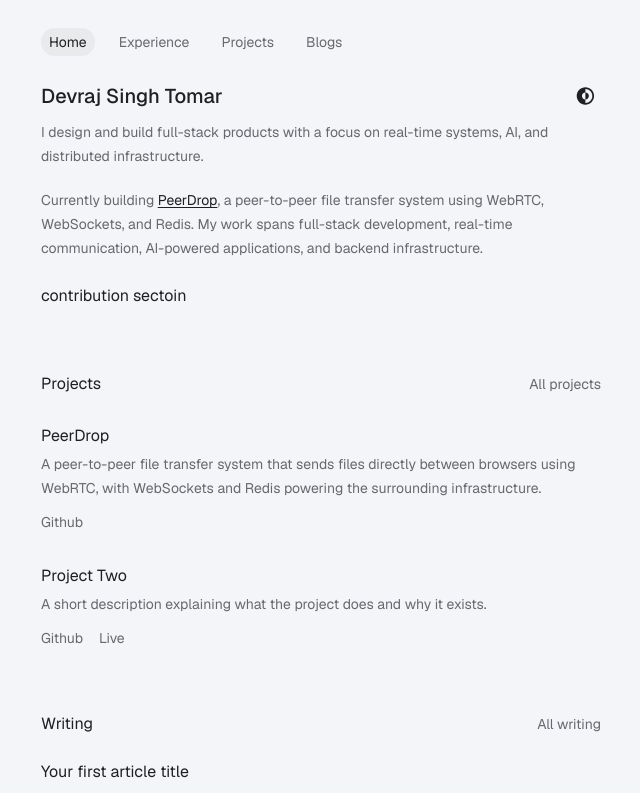
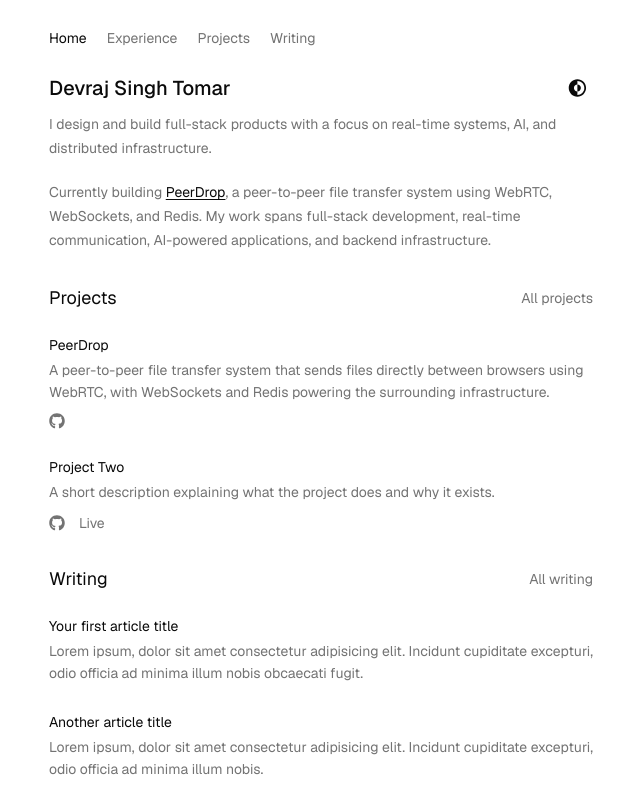
Before and after one commit to Devraj-singh-tomar/devraj-portfolio, a Next.js app: page / in a window 1280 px wide. Shown: the top 793 px of the page, without its empty margins (319-959 px from the left). Built offline with nearby package versions, Linux system fonts and the light colour scheme.

Commit message:
feat: update styles and layout across components, enhance writing and project sections

```diff
--- a/src/app/globals.css
+++ b/src/app/globals.css
@@ -48,93 +48,72 @@
 }
 
 :root {
-  --background: oklch(0.97 0.005 285);
-  --foreground: oklch(0.24 0.01 285);
-
-  --card: oklch(0.985 0.004 285);
-  --card-foreground: oklch(0.24 0.01 285);
-
-  --popover: oklch(0.985 0.004 285);
-  --popover-foreground: oklch(0.24 0.01 285);
-
-  --primary: oklch(0.25 0.01 285);
-  --primary-foreground: oklch(0.97 0.005 285);
-
-  --secondary: oklch(0.94 0.006 285);
-  --secondary-foreground: oklch(0.25 0.01 285);
-
-  --muted: oklch(0.94 0.006 285);
-  --muted-foreground: oklch(0.52 0.01 285);
-
-  --accent: oklch(0.94 0.006 285);
-  --accent-foreground: oklch(0.25 0.01 285);
-
-  --destructive: oklch(0.58 0.22 27);
-
-  --border: oklch(0.89 0.006 285);
-  --input: oklch(0.89 0.006 285);
-  --ring: oklch(0.68 0.01 285);
-
-  --chart-1: oklch(0.65 0.12 285);
-  --chart-2: oklch(0.6 0.1 200);
-  --chart-3: oklch(0.55 0.1 140);
-  --chart-4: oklch(0.65 0.1 70);
-  --chart-5: oklch(0.6 0.12 25);
-
+  --background: oklch(1 0 0);
+  --foreground: oklch(0.145 0 0);
+  --card: oklch(1 0 0);
+  --card-foreground: oklch(0.145 0 0);
+  --popover: oklch(1 0 0);
+  --popover-foreground: oklch(0.145 0 0);
+  --primary: oklch(0.205 0 0);
+  --primary-foreground: oklch(0.985 0 0);
+  --secondary: oklch(0.97 0 0);
+  --secondary-foreground: oklch(0.205 0 0);
+  --muted: oklch(0.97 0 0);
+  --muted-foreground: oklch(0.556 0 0);
+  --accent: oklch(0.97 0 0);
+  --accent-foreground: oklch(0.205 0 0);
+  --destructive: oklch(0.577 0.245 27.325);
+  --border: oklch(0.922 0 0);
+  --input: oklch(0.922 0 0);
+  --ring: oklch(0.708 0 0);
+  --chart-1: oklch(0.87 0 0);
+  --chart-2: oklch(0.556 0 0);
+  --chart-3: oklch(0.439 0 0);
+  --chart-4: oklch(0.371 0 0);
+  --chart-5: oklch(0.269 0 0);
   --radius: 0.625rem;
-
-  --sidebar: oklch(0.955 0.005 285);
-  --sidebar-foreground: oklch(0.24 0.01 285);
-  --sidebar-primary: oklch(0.25 0.01 285);
-  --sidebar-primary-foreground: oklch(0.97 0.005 285);
-  --sidebar-accent: oklch(0.94 0.006 285);
-  --sidebar-accent-foreground: oklch(0.25 0.01 285);
-  --sidebar-border: oklch(0.89 0.006 285);
-  --sidebar-ring: oklch(0.68 0.01 285);
+  --sidebar: oklch(0.985 0 0);
+  --sidebar-foreground: oklch(0.145 0 0);
+  --sidebar-primary: oklch(0.205 0 0);
+  --sidebar-primary-foreground: oklch(0.985 0 0);
+  --sidebar-accent: oklch(0.97 0 0);
+  --sidebar-accent-foreground: oklch(0.205 0 0);
+  --sidebar-border: oklch(0.922 0 0);
+  --sidebar-ring: oklch(0.708 0 0);
 }
 
 .dark {
-  --background: oklch(0.18 0.006 285);
-  --foreground: oklch(0.91 0.005 285);
-
-  --card: oklch(0.225 0.008 285);
-  --card-foreground: oklch(0.91 0.005 285);
-
-  --popover: oklch(0.225 0.008 285);
-  --popover-foreground: oklch(0.91 0.005 285);
-
-  --primary: oklch(0.9 0.005 285);
-  --primary-foreground: oklch(0.18 0.006 285);
-
-  --secondary: oklch(0.27 0.008 285);
-  --secondary-foreground: oklch(0.91 0.005 285);
-
-  --muted: oklch(0.25 0.008 285);
-  --muted-foreground: oklch(0.66 0.008 285);
-
-  --accent: oklch(0.27 0.008 285);
-  --accent-foreground: oklch(0.91 0.005 285);
-
-  --destructive: oklch(0.7 0.18 22);
-
-  --border: oklch(1 0 0 / 11%);
-  --input: oklch(1 0 0 / 14%);
-  --ring: oklch(0.58 0.01 285);
-
-  --chart-1: oklch(0.7 0.12 285);
-  --chart-2: oklch(0.65 0.1 200);
-  --chart-3: oklch(0.62 0.1 140);
-  --chart-4: oklch(0.72 0.1 70);
-  --chart-5: oklch(0.68 0.12 25);
-
-  --sidebar: oklch(0.205 0.007 285);
-  --sidebar-foreground: oklch(0.91 0.005 285);
-  --sidebar-primary: oklch(0.7 0.15 285);
-  --sidebar-primary-foreground: oklch(0.95 0.005 285);
-  --sidebar-accent: oklch(0.27 0.008 285);
-  --sidebar-accent-foreground: oklch(0.91 0.005 285);
-  --sidebar-border: oklch(1 0 0 / 11%);
-  --sidebar-ring: oklch(0.58 0.01 285);
+  --background: oklch(0.145 0 0);
+  --foreground: oklch(0.985 0 0);
+  --card: oklch(0.205 0 0);
+  --card-foreground: oklch(0.985 0 0);
+  --popover: oklch(0.205 0 0);
+  --popover-foreground: oklch(0.985 0 0);
+  --primary: oklch(0.922 0 0);
+  --primary-foreground: oklch(0.205 0 0);
+  --secondary: oklch(0.269 0 0);
+  --secondary-foreground: oklch(0.985 0 0);
+  --muted: oklch(0.269 0 0);
+  --muted-foreground: oklch(0.708 0 0);
+  --accent: oklch(0.269 0 0);
+  --accent-foreground: oklch(0.985 0 0);
+  --destructive: oklch(0.704 0.191 22.216);
+  --border: oklch(1 0 0 / 10%);
+  --input: oklch(1 0 0 / 15%);
+  --ring: oklch(0.556 0 0);
+  --chart-1: oklch(0.87 0 0);
+  --chart-2: oklch(0.556 0 0);
+  --chart-3: oklch(0.439 0 0);
+  --chart-4: oklch(0.371 0 0);
+  --chart-5: oklch(0.269 0 0);
+  --sidebar: oklch(0.205 0 0);
+  --sidebar-foreground: oklch(0.985 0 0);
+  --sidebar-primary: oklch(0.488 0.243 264.376);
+  --sidebar-primary-foreground: oklch(0.985 0 0);
+  --sidebar-accent: oklch(0.269 0 0);
+  --sidebar-accent-foreground: oklch(0.985 0 0);
+  --sidebar-border: oklch(1 0 0 / 10%);
+  --sidebar-ring: oklch(0.556 0 0);
 }
 
 @layer base {
--- a/src/app/layout.tsx
+++ b/src/app/layout.tsx
@@ -23,7 +23,7 @@ export default function RootLayout({ children }: LayoutProps<"/">) {
       className={`${geistSans.variable} h-full antialiased`}
       suppressHydrationWarning
     >
-      <body className="min-h-full mx-auto sm:max-w-xl pt-7 px-2 font-sans">
+      <body className="min-h-full mx-auto sm:max-w-xl pt-7 pb-10 px-5 sm:px-4 font-sans">
         <ThemeProvider
           attribute="class"
           defaultTheme="system"
--- a/src/app/page.tsx
+++ b/src/app/page.tsx
@@ -4,12 +4,12 @@ import { WritingSection } from "@/components/writing/writing-section";
 
 export default function Home() {
   return (
-    <div className="space-y-6">
+    <div className="space-y-8">
       <Hero />
 
-      <div className="">contribution sectoin</div>
+      <ProjectsSection />
 
-      <ProjectsSection />
+      {/* <div className="">contribution sectoin</div> */}
 
       <WritingSection />
     </div>
--- a/src/app/projects/page.tsx
+++ b/src/app/projects/page.tsx
@@ -4,13 +4,13 @@ import { HeroHeader } from "@/components/hero-header";
 
 export default function ProjectsPage() {
   return (
-    <div className="pb-12">
+    <div>
       <HeroHeader
         title="Projects"
         description=" Things I've built and shipped."
       />
 
-      <section className="mt-12">
+      <section className="mt-10">
         <div className="flex flex-col gap-8">
           {projects.map((project) => (
             <ProjectItem key={project.title} project={project} />
--- a/src/app/writing/page.tsx
+++ b/src/app/writing/page.tsx
@@ -4,10 +4,10 @@ import { writings } from "@/config/writing";
 
 export default function WritingPage() {
   return (
-    <div className="">
+    <div>
       <HeroHeader title="Writing" description="Notes on building software." />
 
-      <section className="mt-12">
+      <section className="mt-10">
         <div className="flex flex-col gap-7">
           {writings.map((writing) => (
             <WritingItem key={writing.source.href} writing={writing} />
--- a/src/components/header.tsx
+++ b/src/components/header.tsx
@@ -17,8 +17,8 @@ const navLinks = [
     href: "/projects",
   },
   {
-    name: "Blogs",
-    href: "/blogs",
+    name: "Writing",
+    href: "/writing",
   },
   // {
   //   name: "Resume",
@@ -30,12 +30,12 @@ export default function Header() {
   const pathName = usePathname();
 
   return (
-    <header className="flex gap-4 items-center">
+    <header className="flex gap-5 items-center">
       {navLinks.map(({ href, name }) => (
         <Link
           key={href}
           href={href}
-          className={`${pathName === href ? "bg-foreground/5" : "text-muted-foreground"} px-2 py-1 rounded-full text-sm hover:text-foreground `}
+          className={`${pathName === href ? "" : "text-muted-foreground"}  text-sm hover:text-foreground `}
         >
           {name}
         </Link>
--- a/src/components/projects/project-item.tsx
+++ b/src/components/projects/project-item.tsx
@@ -1,5 +1,6 @@
 import { Project } from "@/config/projects";
 import Link from "next/link";
+import { FaGithub } from "react-icons/fa";
 
 type ProjectItemProps = {
   project: Project;
@@ -8,20 +9,20 @@ type ProjectItemProps = {
 export function ProjectItem({ project }: ProjectItemProps) {
   return (
     <article className="group">
-      <h3 className="text-base leading-6 ">{project.title}</h3>
+      <h3 className="text-sm leading-5">{project.title}</h3>
 
-      <p className="mt-1 max-w-[34rem] text-sm leading-6 text-muted-foreground">
+      <p className="mt-1 max-w-[34rem] text-sm leading-5.5 text-muted-foreground">
         {project.description}
       </p>
 
-      <div className="mt-3 flex items-center gap-4 text-sm text-muted-foreground">
+      <div className="mt-2.5 flex items-center gap-3.5 text-sm text-muted-foreground">
         <Link
           href={project.github}
           target="_blank"
           rel="noopener noreferrer"
-          className="hover:text-foreground hover:underline underline-offset-2"
+          className="hover:text-foreground"
         >
-          Github
+          <FaGithub className="size-4" />
         </Link>
 
         {project.live && (
@@ -29,7 +30,7 @@ export function ProjectItem({ project }: ProjectItemProps) {
             href={project.live}
             target="_blank"
             rel="noopener noreferrer"
-            className=" hover:text-foreground hover:underline underline-offset-3"
+            className=" hover:text-foreground"
           >
             Live
           </a>
--- a/src/components/projects/projects-section.tsx
+++ b/src/components/projects/projects-section.tsx
@@ -6,19 +6,19 @@ export function ProjectsSection() {
   const featuredProjects = projects.slice(0, 5);
 
   return (
-    <section className="mt-16">
-      <div className="mb-7 flex items-baseline justify-between">
-        <h2 className="text-base font-normal">Projects</h2>
+    <section>
+      <div className="mb-6 flex items-center justify-between">
+        <h2 className="text-[18px] font-normal">Projects</h2>
 
         <Link
           href="/projects"
-          className="text-sm text-muted-foreground transition-colors hover:text-foreground"
+          className="text-sm text-muted-foreground hover:text-foreground"
         >
           All projects
         </Link>
       </div>
 
-      <div className="flex flex-col gap-8">
+      <div className="flex flex-col gap-7">
         {featuredProjects.map((project) => (
           <ProjectItem key={project.title} project={project} />
         ))}
--- a/src/components/writing/writing-item.tsx
+++ b/src/components/writing/writing-item.tsx
@@ -7,19 +7,19 @@ type WritingItemProps = {
 
 export function WritingItem({ writing }: WritingItemProps) {
   return (
-    <article className="group">
-      <Link
-        href={writing.source.href}
-        target="_blank"
-        rel="noopener noreferrer"
-        className="inline text-foreground group-hover:text-foreground hover:underline underline-offset-2"
-      >
-        <h3 className="text-base leading-6">{writing.title}</h3>
-      </Link>
+    <Link
+      href={writing.source.href}
+      target="_blank"
+      rel="noopener noreferrer"
+      className="inline text-foreground "
+    >
+      <h3 className="text-sm leading-5 hover:underline underline-offset-2">
+        {writing.title}
+      </h3>
 
-      <p className="mt-1 text-sm leading-6 text-muted-foreground">
+      <p className="mt-1 text-sm leading-5.5 text-muted-foreground max-w-[34rem]">
         {writing.description}
       </p>
-    </article>
+    </Link>
   );
 }
--- a/src/components/writing/writing-section.tsx
+++ b/src/components/writing/writing-section.tsx
@@ -6,12 +6,12 @@ export function WritingSection() {
   const featuredWriting = writings.slice(0, 5);
 
   return (
-    <section className="mt-16">
+    <section>
       <div className="mb-6 flex items-center justify-between">
-        <h2 className="text-base font-normal">Writing</h2>
+        <h2 className="text-[18px] font-normal">Writing</h2>
 
         <Link
-          href="writing"
+          href="/writing"
           className="text-sm text-muted-foreground hover:text-foreground"
         >
           All writing
--- a/src/config/writing.ts
+++ b/src/config/writing.ts
@@ -10,7 +10,8 @@ export type Writing = {
 export const writings: Writing[] = [
   {
     title: "Your first article title",
-    description: "A short description explaining what the article is about.",
+    description:
+      "Lorem ipsum, dolor sit amet consectetur adipisicing elit. Incidunt cupiditate excepturi, odio officia ad minima illum nobis obcaecati fugit.",
     source: {
       name: "Medium",
       href: "https://medium.com/your-article",
@@ -19,7 +20,7 @@ export const writings: Writing[] = [
   {
     title: "Another article title",
     description:
-      "A short explanation of the idea, system, or lesson covered in the article.",
+      "Lorem ipsum, dolor sit amet consectetur adipisicing elit. Incidunt cupiditate excepturi, odio officia ad minima illum nobis.",
     source: {
       name: "daily.dev",
       href: "https://app.daily.dev/posts/your-post",
```
